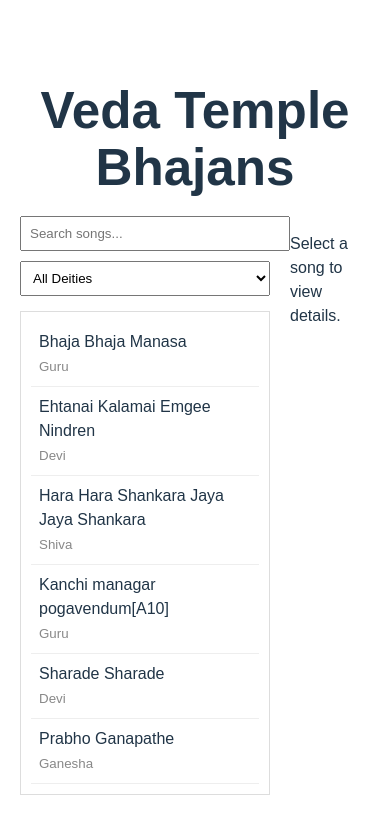
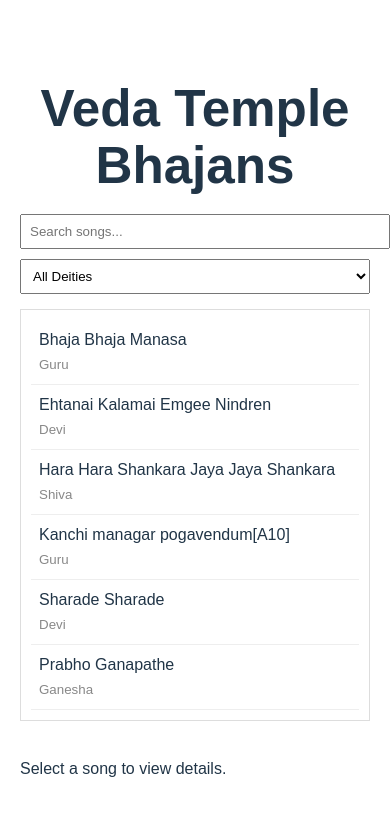
Before and after one commit to GuruV-veda/vedatemple-bhajans, a React (Vite) app: page / in a window 390 px wide. Shown: the top 834 px of the page. Built offline with nearby package versions, Linux system fonts and the light colour scheme.

Commit message:
mobile friendly updates

```diff
--- a/src/App.jsx
+++ b/src/App.jsx
@@ -233,16 +233,16 @@ const styles = {
     textAlign: "center",
     marginBottom: "20px",
   },
-  container: {
-    display: "flex",
-    gap: "20px",
-  },
+container: {
+  display: "flex",
+  gap: "20px",
+  flexWrap: "wrap",
+},
   sidebar: {
-    width: "30%",
-    minWidth: "250px",
+    flex : "1 1 200px",
   },
   content: {
-    width: "70%",
+    flex : "2 1 500px",
   },
   input: {
     width: "100%",
@@ -272,10 +272,11 @@ const styles = {
     margin: "15px 0",
   },
   langButton: {
-    padding: "6px 12px",
+    padding: "10px 16px",
     border: "none",
     cursor: "pointer",
-    borderRadius: "4px",
+    borderRadius: "20px",
+    fontSize: "14px",
   },
   lyrics: {
     maxHeight: "400px",
@@ -298,11 +299,18 @@ fullscreenContainer: {
   padding: "30px",
   overflowY: "auto",
   zIndex: 9999,
+  display: "flex",
+  flexDirection: "column",
 },
 
 fullscreenHeader: {
   display: "flex",
   justifyContent: "space-between",
+  position: "sticky",
+  top: 0,
+  backgroundColor: "#5616f5",
+  padding: "10px",
+  zIndex: 10
 },
 
 fullscreenButton: {
@@ -314,8 +322,9 @@ fullscreenButton: {
 },
 
 fullscreenLyrics: {
-  marginTop: "30px",
+  marginTop: "20px",
   lineHeight: "2",
+  fontWeight : "500",
 },
 
 };
```
